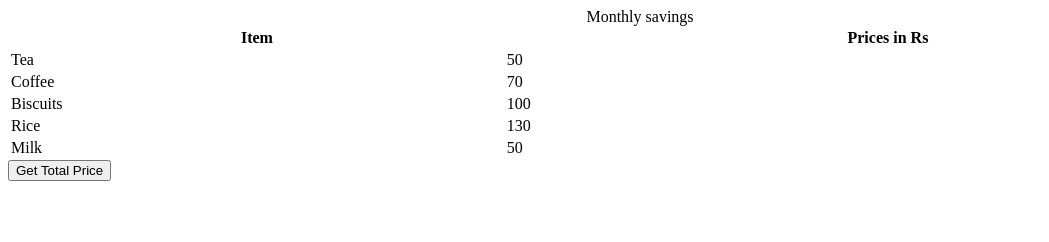
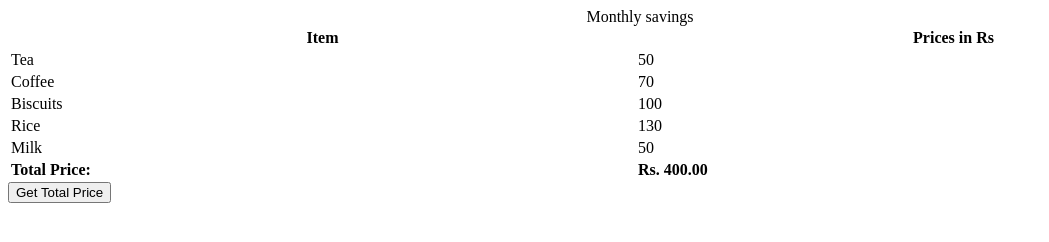
Before and after one commit to acciojob/grofers-checkout-vikas1509, a website: page main.html in a window 1280 px wide. Both pictures are taken after a click on the button "Get Total Price". Shown: the whole page, without its empty margins (0-1049 px from the left). Drawn offline with Linux system fonts and the light colour scheme.

Commit message:
created a submission

```diff
--- a/main.html
+++ b/main.html
@@ -1,14 +1,10 @@
 <!DOCTYPE html>
-
 <html>
-
 <head>
-	<link rel="stylesheet" href="styles.css">
+  <link rel="stylesheet" href="styles.css">
 </head>
-
 <body>
-    <!-- the entire body must be written by student -->
-    <table style="width: 100%">
+  <table style="width: 100%">
     <caption>
       Monthly savings
     </caption>
@@ -37,9 +33,7 @@
       <td class="price">50</td>
     </tr>
   </table>
-    <script type="text/javascript" src="./script.js">
-</script>
-
+  <button id="getTotalPriceBtn">Get Total Price</button>
+  <script type="text/javascript" src="./script.js"></script>
 </body>
-
 </html>
--- a/script.js
+++ b/script.js
@@ -1,9 +1,8 @@
-const getSumBtn = document.createElement("button");
-getSumBtn.append("Get Total Price");
-document.body.appendChild(getSumBtn);
+const getTotalPriceBtn = document.getElementById("getTotalPriceBtn");
+const table = document.querySelector("table");
 
-const getSum = () => {
-  const priceElements = document.querySelectorAll('.price');
+const calculateTotalPrice = () => {
+  const priceElements = document.querySelectorAll(".price");
   let totalPrice = 0;
 
   // Loop through the price elements and calculate the total price
@@ -14,8 +13,13 @@
     }
   });
 
-  // Display the total price
-  alert(`Total Price: Rs. ${totalPrice.toFixed(2)}`);
+  // Create a new row for the total price
+  const newRow = table.insertRow(-1); // -1 inserts the row at the end of the table
+  const cell1 = newRow.insertCell(0);
+  const cell2 = newRow.insertCell(1);
+
+  cell1.innerHTML = "<b>Total Price:</b>";
+  cell2.innerHTML = `<b>Rs. ${totalPrice.toFixed(2)}</b>`;
 };
 
-getSumBtn.addEventListener("click", getSum);
+getTotalPriceBtn.addEventListener("click", calculateTotalPrice);
```
